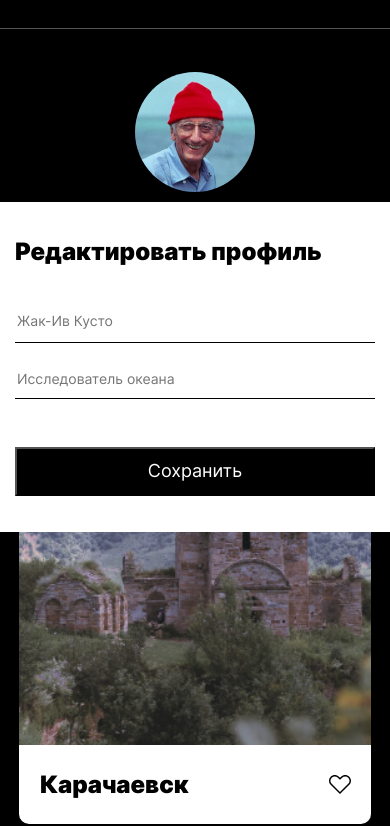
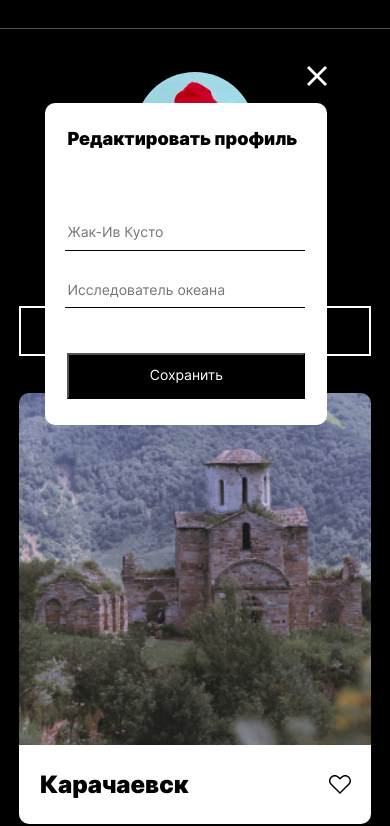
Before and after one commit to Krawnvagn/mesto-project, a plain HTML site: page index.html in a window 390 px wide. Shown: the part 55-881 px from the top of the page. Drawn offline with Linux system fonts and the light colour scheme.

Commit message:
added popup mobile ver

```diff
--- a/blocks/form/__close-button/form__close-button.css
+++ b/blocks/form/__close-button/form__close-button.css
@@ -11,3 +11,12 @@
   border: none;
   background-color: transparent;
 }
+
+@media (min-width: 320px) and (max-width: 1280px) {
+    .form__close-button {
+      width: 20px;
+      height: 20px;
+      top: -37px;
+      right: 0px;
+  }
+}
--- a/blocks/form/__profile-subtitle/form__profile-subtitle.css
+++ b/blocks/form/__profile-subtitle/form__profile-subtitle.css
@@ -9,3 +9,12 @@
   font-size: 14px;
   line-height: 17px;
 }
+
+@media (min-width: 320px) and (max-width: 1280px) {
+    .form__profile-subtitle {
+      margin-top: 19px;
+      margin-left: 20px;
+      padding-bottom: 8px;
+      margin-right: 22px;
+  }
+}
--- a/blocks/form/__profile-title/form__profile-title.css
+++ b/blocks/form/__profile-title/form__profile-title.css
@@ -9,3 +9,12 @@
   font-size: 14px;
   line-height: 17px;
 }
+
+@media (min-width: 320px) and (max-width: 1280px) {
+    .form__profile-title {
+      margin-top: 46px;
+      margin-left: 20px;
+      padding-bottom: 10px;
+      margin-right: 22px;
+  }
+}
--- a/blocks/form/__save/form__save.css
+++ b/blocks/form/__save/form__save.css
@@ -7,3 +7,13 @@
   line-height: 22px;
   margin: 32px 35px 30px;
 }
+
+@media (min-width: 320px) and (max-width: 1280px) {
+    .form__save {
+      padding-top: 11px;
+      padding-bottom: 14px;
+      font-size: 14px;
+      line-height: 17px;
+      margin: 29px 22px 22px;
+  }
+}
--- a/blocks/form/__title/form__title.css
+++ b/blocks/form/__title/form__title.css
@@ -4,3 +4,12 @@
   line-height: 29px;
   margin: 35px;
 }
+
+@media (min-width: 320px) and (max-width: 1280px) {
+  .form__title {
+    font-weight: 900;
+    font-size: 18px;
+    line-height: 22px;
+    margin: 25px 22px;
+  }
+}
--- a/blocks/form/form.css
+++ b/blocks/form/form.css
@@ -10,5 +10,13 @@
   z-index: 1;
   display: flex;
   flex-direction: column;
+}
 
+@media (min-width: 320px) and (max-width: 1280px) {
+    .form {
+      width: 282px;
+      height: 322px;
+      top: 37.8%;
+      left: 47.8%;
+  }
 }
```
